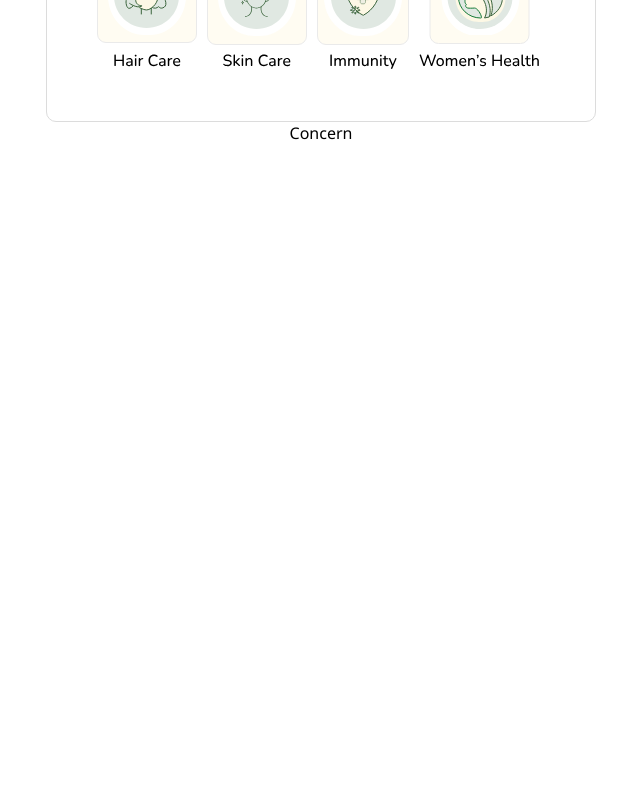
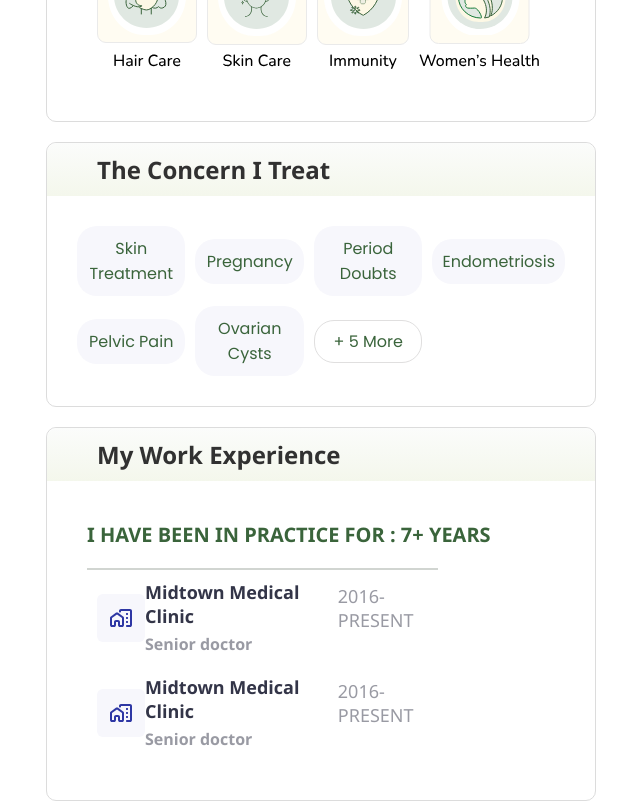
Before and after one commit to sinha-niranjan/amrutan, a React (Vite) app: page / in a window 1280 px wide. Shown: the part 1160-1961 px from the top of the page, without its empty margins (34-674 px from the left). Before the commit the page ends 1304 px from the top, so only its background shows below. Built offline with nearby package versions, Linux system fonts and the light colour scheme.

Commit message:
Experience section is added

```diff
--- /dev/null
+++ b/src/components/Concern.jsx
@@ -0,0 +1,22 @@
+import React from "react";
+
+const Concern = () => {
+  return (
+    <>
+      <div className="concern-heading">
+        <h2>The Concern I Treat </h2>
+      </div>
+      <div className="concern-grid">
+        <div className="concern-grid-item">Skin Treatment</div>
+        <div className="concern-grid-item">Pregnancy</div>
+        <div className="concern-grid-item">Period Doubts</div>
+        <div className="concern-grid-item">Endometriosis</div>
+        <div className="concern-grid-item">Pelvic Pain</div>
+        <div className="concern-grid-item">Ovarian Cysts</div>
+        <div className="concern-grid-item-btn"> + 5 More </div>
+      </div>
+    </>
+  );
+};
+
+export default Concern;
--- /dev/null
+++ b/src/components/Experience.jsx
@@ -0,0 +1,36 @@
+import React from "react";
+import hospital from "../assets/hospital.svg";
+
+const Experience = () => {
+  return (
+    <>
+      <div className="experience-heading">
+        <h2>My Work Experience </h2>
+      </div>
+      <div className="experience-details">
+        <h3> I HAVE BEEN IN PRACTICE FOR : 7+ YEARS </h3>
+        <hr />
+        <div className="experience-period">
+          <img src={hospital} alt="hospital" />
+          <div>
+            <h4>Midtown Medical Clinic </h4>
+            <p>Senior doctor</p>
+          </div>
+
+          <p>2016-PRESENT</p>
+        </div>
+        <div className="experience-period">
+          <img src={hospital} alt="hospital" />
+          <div>
+            <h4>Midtown Medical Clinic </h4>
+            <p>Senior doctor</p>
+          </div>
+
+          <p>2016-PRESENT</p>
+        </div>
+      </div>
+    </>
+  );
+};
+
+export default Experience;
--- a/src/pages/Home.jsx
+++ b/src/pages/Home.jsx
@@ -3,6 +3,8 @@ import Banner from "../components/Banner";
 import "../styles/Home.css";
 import About from "../components/About";
 import Special from "../components/Special";
+import Concern from "../components/Concern";
+import Experience from "../components/Experience";
 
 const Home = () => {
   return (
@@ -16,8 +18,10 @@ const Home = () => {
           <div className="special-box">
             <Special />
           </div>
-          <div className="concern-box">Concern</div>
-          <div className="experience-box"></div>
+          <div className="concern-box">
+            <Concern />
+          </div>
+          <div className="experience-box"><Experience /></div>
           <div className="feature-box"></div>
         </div>
         <div className="right-side"> This is right side</div>
--- a/src/styles/Home.css
+++ b/src/styles/Home.css
@@ -20,14 +20,20 @@
   align-items: center;
 }
 
-.about-box,.special-box {
+.about-box,
+.special-box,
+.concern-box,
+.experience-box {
   width: 100%;
   border: 1px solid rgba(220, 220, 220, 1);
   border-radius: 10px;
   margin-top: 20px;
 }
 
-.about-box-heading,.special-heading {
+.about-box-heading,
+.special-heading,
+.concern-heading,
+.experience-heading {
   display: flex;
   align-items: center;
   justify-content: space-between;
@@ -39,9 +45,13 @@
   border-top-right-radius: 10px;
   border-top-left-radius: 10px;
 }
-.about-box-heading> h2,.special-heading > h2 {
-  font-weight: 500;
+.about-box-heading > h2,
+.special-heading > h2,
+.concern-heading > h2,
+.experience-heading > h2 {
+  font-weight: 600;
   font-size: 24px;
+  color: rgba(49, 49, 49, 1);
 }
 
 .about-box-heading > div {
@@ -113,7 +123,8 @@
   padding: 5px 20px;
 }
 
-.about-icons , .special-icons{
+.about-icons,
+.special-icons {
   display: flex;
   align-items: center;
   justify-content: flex-start;
@@ -121,6 +132,75 @@
   margin: 50px;
 }
 
+.concern-grid {
+  display: grid;
+  grid-template-columns: 1fr 1fr 1fr 1fr;
+  align-items: center;
+  column-gap: 10px;
+  margin: 30px;
+  grid-row-gap: 10px;
+}
 
+.concern-grid-item {
+  background-color: rgba(247, 247, 252, 1);
+  color: rgba(58, 100, 59, 1);
+  font-family: "Poppins";
+  padding: 10px;
+  text-align: center;
+  border-radius: 20px;
+}
+
+.concern-grid-item-btn {
+  color: rgba(58, 100, 59, 1);
+  font-family: "Poppins";
+  padding: 8px;
+  text-align: center;
+  border-radius: 20px;
+  border: 0.5px solid rgba(224, 223, 223, 1);
+}
+
+.experience-details {
+  display: flex;
+  flex-direction: column;
+  margin: 40px;
+}
+
+.experience-details > h3 {
+  color: rgba(58, 100, 59, 1);
+  margin-bottom: 20px;
+  font-weight: 600;
+  font-size: 20px;
+}
+
+.experience-details > hr {
+  border: 0.5px solid rgba(209, 213, 209, 1);
+  width: 75%;
+}
+
+.experience-period {
+  display: flex;
+  align-items: center;
+  justify-content: space-between;
+  width: 80%;
+  padding: 10px;
+}
+.experience-period > div > h4 {
+  color: rgba(51, 53, 72, 1);
+  font-size: 18px;
+  font-weight: 600;
+  margin-bottom: 5px;
+}
+.experience-period > p,
+.experience-period > div > p {
+  color: rgba(51, 53, 72, 0.5);
+  font-size: 16px;
+  font-weight: 600;
+}
+
+.experience-period > p {
+  font-size: 18px;
+  font-weight: 500;
+  margin-bottom: 20px;
+}
 .right-side {
 }
```
Also changed, not shown: src/assets/hospital.svg (added).
